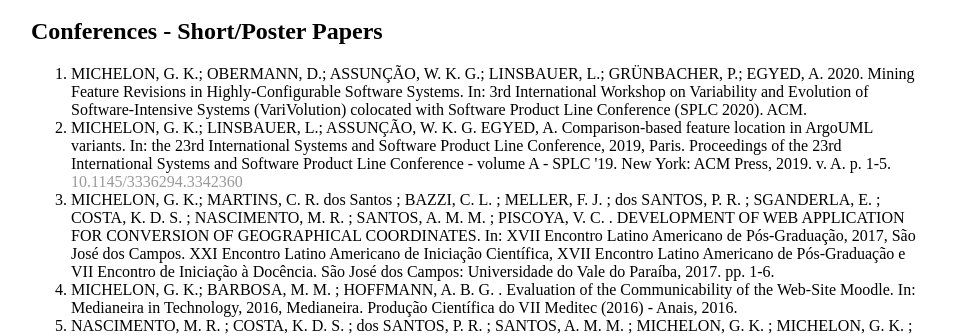
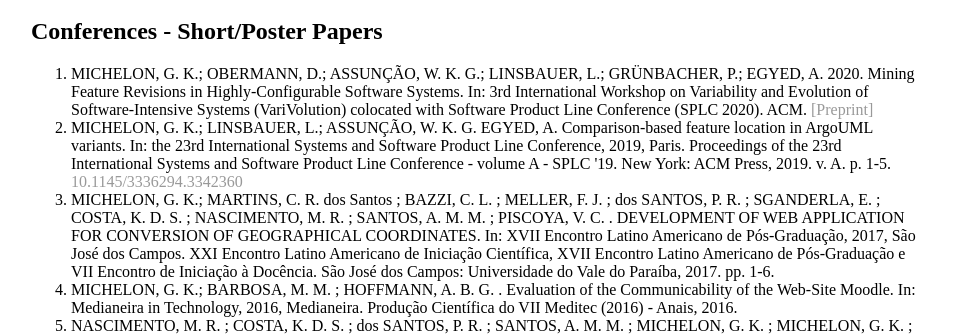
Before and after one commit to GabrielaMichelon/gabrielamichelon.github.io, a Jekyll site: the page built from publications/index.html, in a window 1280 px wide and 900 px high, scrolled down 1753 px. Shown: the part 159-495 px from the top of the window, without its empty margins (161-1117 px from the left). Built offline with Jekyll 4.4.1, drawn with Linux system fonts in a browser that asks for light colours.

Commit message:
Update index.html

```diff
--- a/publications/index.html
+++ b/publications/index.html
@@ -52,7 +52,7 @@ title: Publications
 
 	<h2>Conferences -  Short/Poster Papers</h2>
 	<ol>
-		<li>MICHELON, G. K.; OBERMANN, D.; ASSUNÇÃO, W. K. G.; LINSBAUER, L.; GRÜNBACHER, P.; EGYED, A. 2020. Mining Feature Revisions in Highly-Configurable Software Systems. In: 3rd International Workshop on Variability and Evolution of Software-Intensive Systems (VariVolution) colocated with Software Product Line Conference (SPLC 2020). ACM. </li>
+		<li>MICHELON, G. K.; OBERMANN, D.; ASSUNÇÃO, W. K. G.; LINSBAUER, L.; GRÜNBACHER, P.; EGYED, A. 2020. Mining Feature Revisions in Highly-Configurable Software Systems. In: 3rd International Workshop on Variability and Evolution of Software-Intensive Systems (VariVolution) colocated with Software Product Line Conference (SPLC 2020). ACM. <a href="./papers/Mining Feature Revisions in Highly-Configurable Software Systems.pdf" target="_blank">[Preprint]</a></li>
 		<li>MICHELON, G. K.; LINSBAUER, L.; ASSUNÇÃO, W. K. G. EGYED, A. Comparison-based feature location in ArgoUML variants. In: the 23rd International Systems and Software Product Line Conference, 2019, Paris. Proceedings of the 23rd International Systems and Software Product Line Conference - volume A - SPLC '19. New York: ACM Press, 2019. v. A. p. 1-5.  <a href="https://doi.org/10.1145/3336294.3342360" target="_blank">10.1145/3336294.3342360</a></li>
 		<li>MICHELON, G. K.; MARTINS, C. R. dos Santos ; BAZZI, C. L. ; MELLER, F. J. ; dos SANTOS, P. R. ; SGANDERLA, E. ; COSTA, K. D. S. ; NASCIMENTO, M. R. ; SANTOS, A. M. M. ; PISCOYA, V. C. . DEVELOPMENT OF WEB APPLICATION FOR CONVERSION OF GEOGRAPHICAL COORDINATES. In: XVII Encontro Latino Americano de Pós-Graduação, 2017, São José dos Campos. XXI Encontro Latino Americano de Iniciação Científica, XVII Encontro Latino Americano de Pós-Graduação e VII Encontro de Iniciação à Docência. São José dos Campos: Universidade do Vale do Paraíba, 2017. pp. 1-6. </li>
 		<li>MICHELON, G. K.; BARBOSA, M. M. ; HOFFMANN, A. B. G. . Evaluation of the Communicability of the Web-Site Moodle. In: Medianeira in Technology, 2016, Medianeira. Produção Científica do VII Meditec (2016) - Anais, 2016. </li>
```
